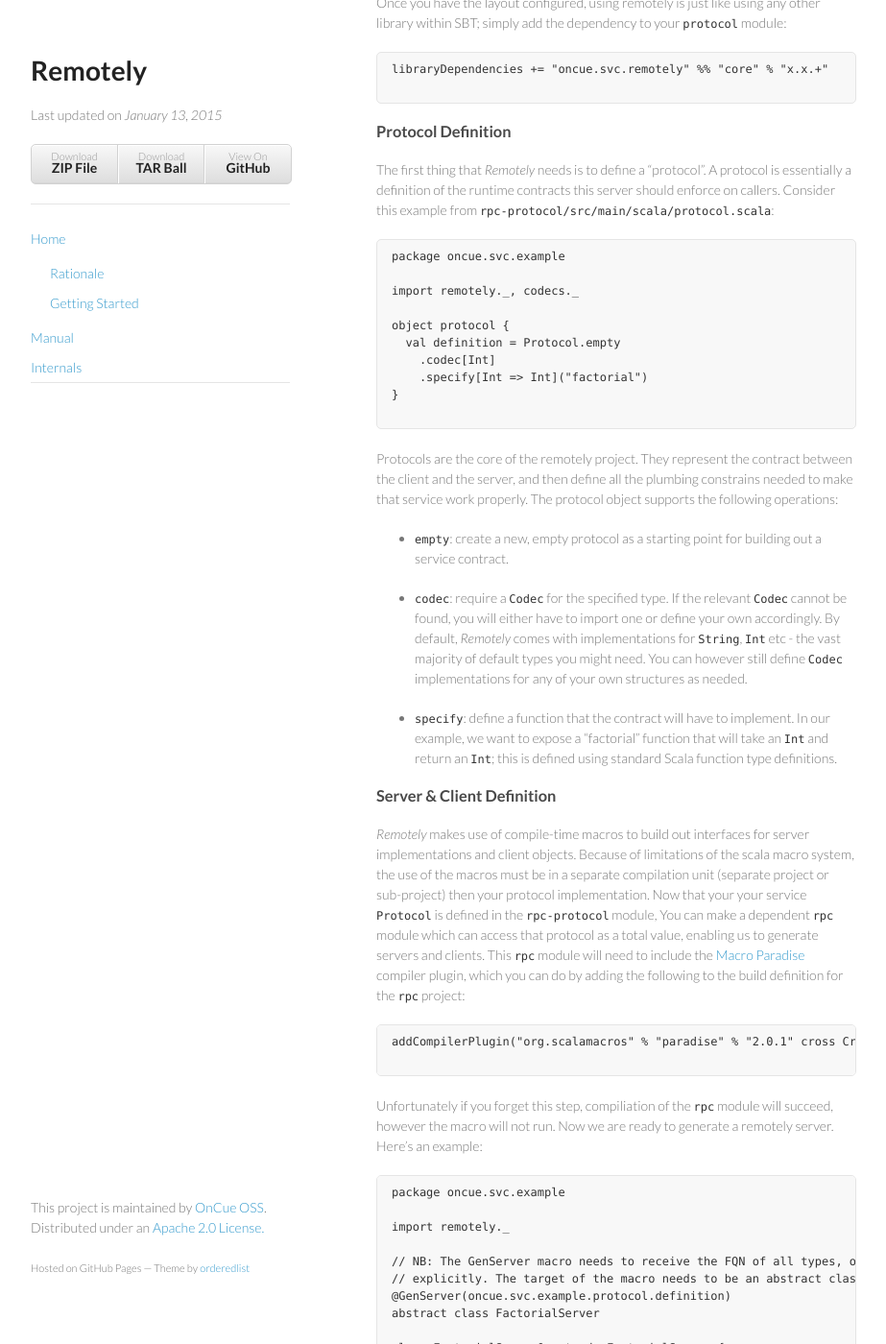
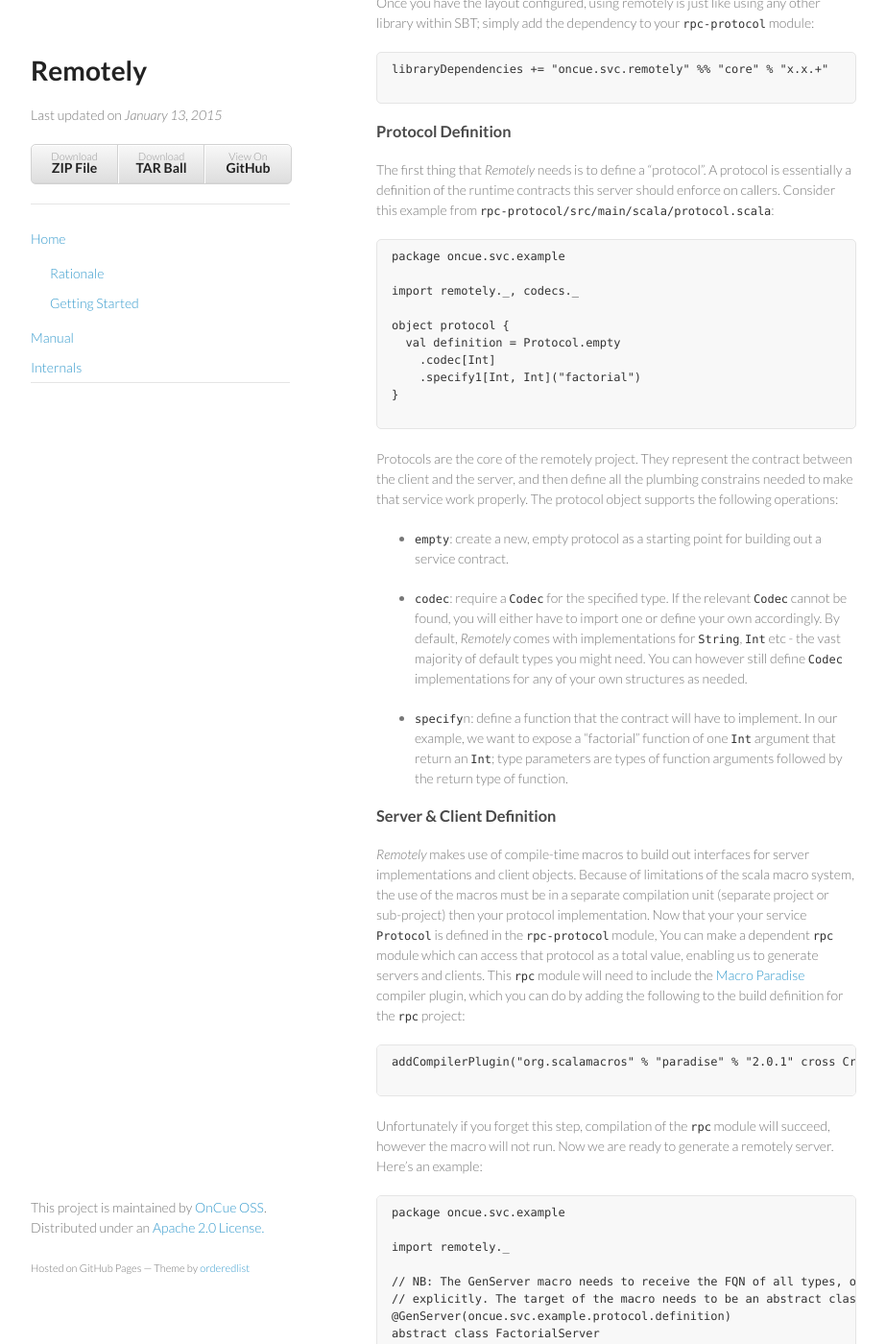
Before and after one commit to Verizon/remotely, a Jekyll site: the page built from index.md, in a window 1280 px wide and 1400 px high, scrolled down 2758 px. Shown: the whole window at 96% size, without its empty margins (178-1101 px from the left). Built offline with Jekyll 4.4.1, drawn with Linux system fonts in a browser that asks for light colours; Markdown is read by kramdown in place of the engine named in the settings; some of the changed text lies outside the part shown.

Commit message:
minor fixes in documentation

````diff
--- a/index.md
+++ b/index.md
@@ -80,13 +80,13 @@ The structure breaks down like this:
 
 * `core` contains the domain logic for the given application; ideally this is organised around a free algebra which makes `core` self-contained and fully testable without any kind of wire protocol. The module is primarily composed of pure functions (lifted into I/O actions where appropriate)
 
-* `protocol` is a simple compilation unit that only contains the definition of the protocol (not the implementation)
+* `rpc-protocol` is a simple compilation unit that only contains the definition of the protocol (not the implementation)
 
-* `rpc` contains the implementation of the aforementioned remotely protocol. In essence this is the meat of any wire<->domain mediation that needs to happen in the application; it exchanges wire representations (whatever they may be) for domain types that can be used as function arguments for the algebra exposed by `core`. This module *must depend on the `rpc` and `core` modules*.
+* `rpc` contains the implementation of the aforementioned remotely protocol. In essence this is the meat of any wire<->domain mediation that needs to happen in the application; it exchanges wire representations (whatever they may be) for domain types that can be used as function arguments for the algebra exposed by `core`. This module *must depend on the `rpc-protocol` and `core` modules*.
 
 * `project` is the usual SBT build information.
 
-Once you have the layout configured, using remotely is just like using any other library within SBT; simply add the dependency to your `protocol` module:
+Once you have the layout configured, using remotely is just like using any other library within SBT; simply add the dependency to your `rpc-protocol` module:
 
 ```
 libraryDependencies += "oncue.svc.remotely" %% "core" % "x.x.+"
@@ -105,7 +105,7 @@ import remotely._, codecs._
 object protocol {
   val definition = Protocol.empty
     .codec[Int]
-    .specify[Int => Int]("factorial")
+    .specify1[Int, Int]("factorial")
 }
 
 ```
@@ -116,7 +116,7 @@ Protocols are the core of the remotely project. They represent the contract betw
 
 * `codec`: require a `Codec` for the specified type. If the relevant `Codec` cannot be found, you will either have to import one or define your own accordingly. By default, *Remotely* comes with implementations for `String`, `Int` etc - the vast majority of default types you might need. You can however still define `Codec` implementations for any of your own structures as needed.
 
-* `specify`: define a function that the contract will have to implement. In our example, we want to expose a "factorial" function that will take an `Int` and return an `Int`; this is defined using standard Scala function type definitions.
+* `specify`n: define a function that the contract will have to implement. In our example, we want to expose a "factorial" function of one `Int` argument that return an `Int`; type parameters are types of function arguments followed by the return type of function.
 
 ### Server & Client Definition
 
@@ -128,7 +128,7 @@ addCompilerPlugin("org.scalamacros" % "paradise" % "2.0.1" cross CrossVersion.fu
 
 ```
 
-Unfortunately if you forget this step, compiliation of the `rpc` module will succeed, however the macro will not run. Now we are ready to generate a remotely server. Here's an example:
+Unfortunately if you forget this step, compilation of the `rpc` module will succeed, however the macro will not run. Now we are ready to generate a remotely server. Here's an example:
 
 ```
 package oncue.svc.example
````
Also changed, not shown: other parts of index.md (+4 -4 lines).
